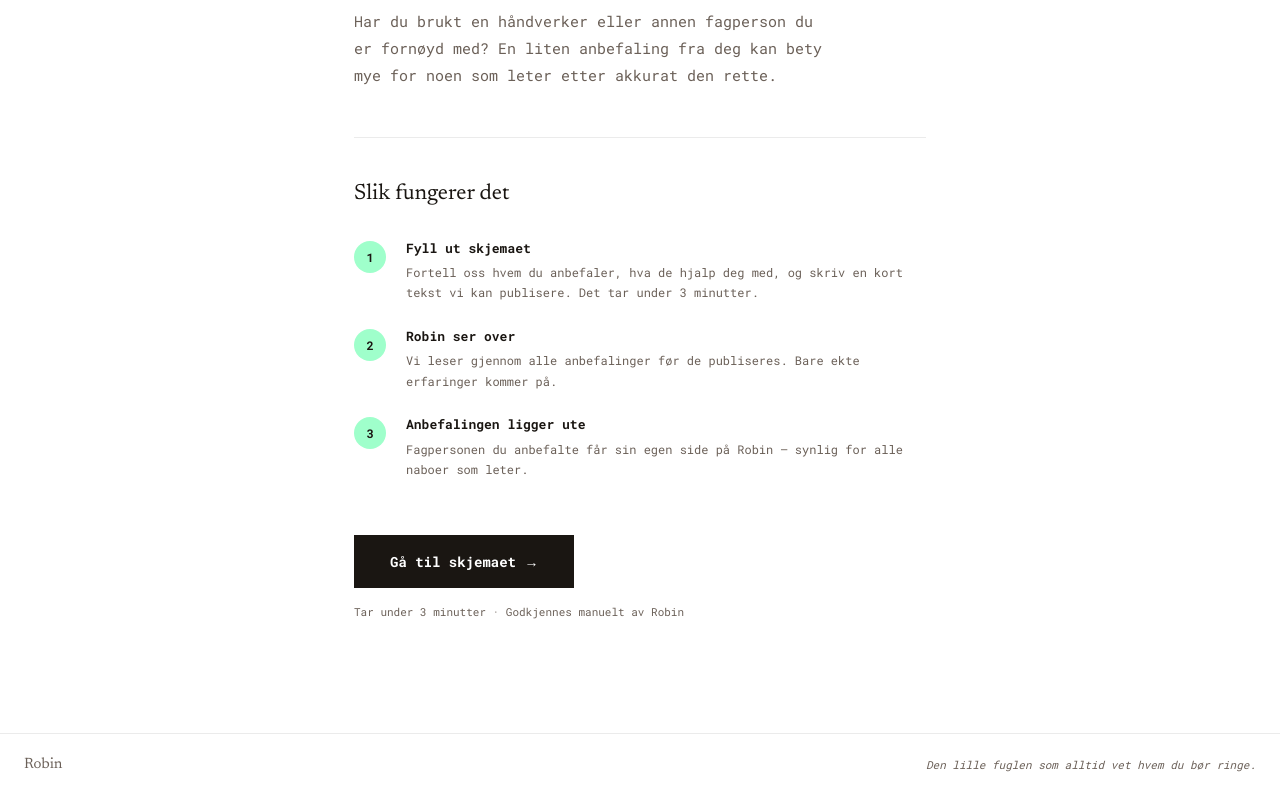
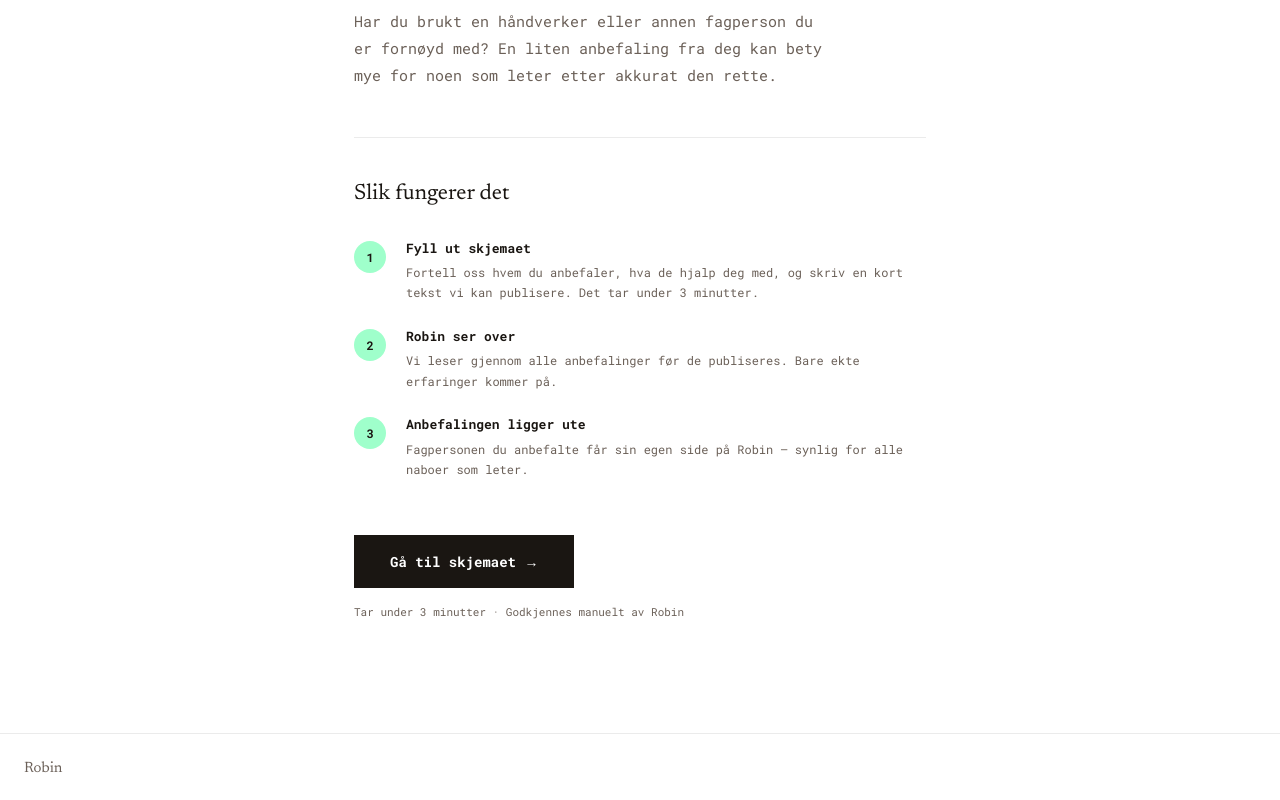
Before and after one commit to idameland/robin, a Next.js app: page /send-anbefaling in a window 1280 px wide. Shown: the part 204-1004 px from the top of the page. Built offline with nearby package versions, Linux system fonts and the light colour scheme.

Commit message:
Fjern tagline fra footer

```diff
--- a/app/send-anbefaling/page.tsx
+++ b/app/send-anbefaling/page.tsx
@@ -83,12 +83,9 @@
       </main>
 
       {/* Footer */}
-      <footer className="border-t border-black/8 px-6 py-5 flex items-center justify-between max-w-none">
+      <footer className="border-t border-black/8 px-6 py-5">
         <span className="text-petroleum-muted text-[15px]" style={serif}>
           Robin
-        </span>
-        <span className="text-[11px] text-petroleum-muted italic">
-          Den lille fuglen som alltid vet hvem du bør ringe.
         </span>
       </footer>
     </div>
```
